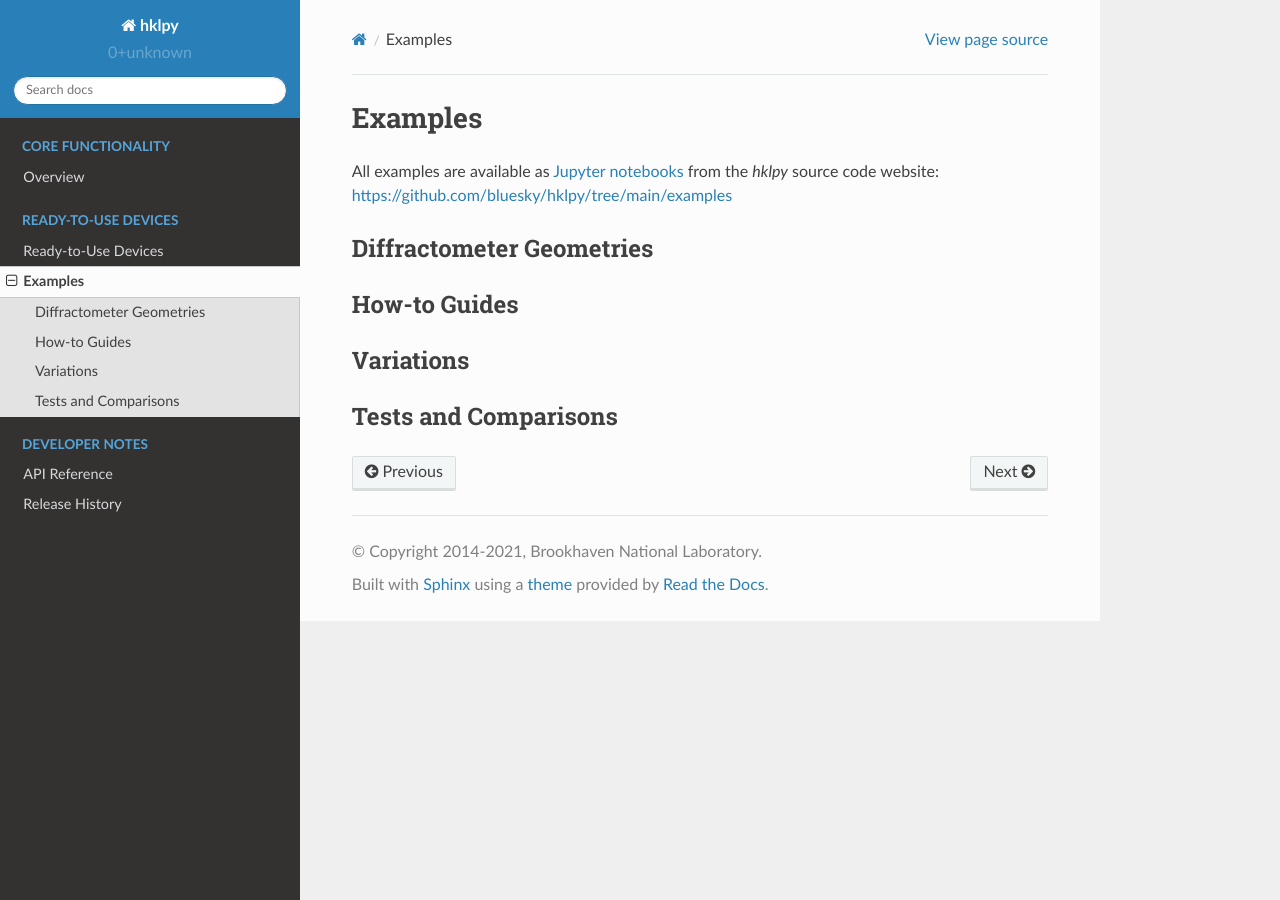
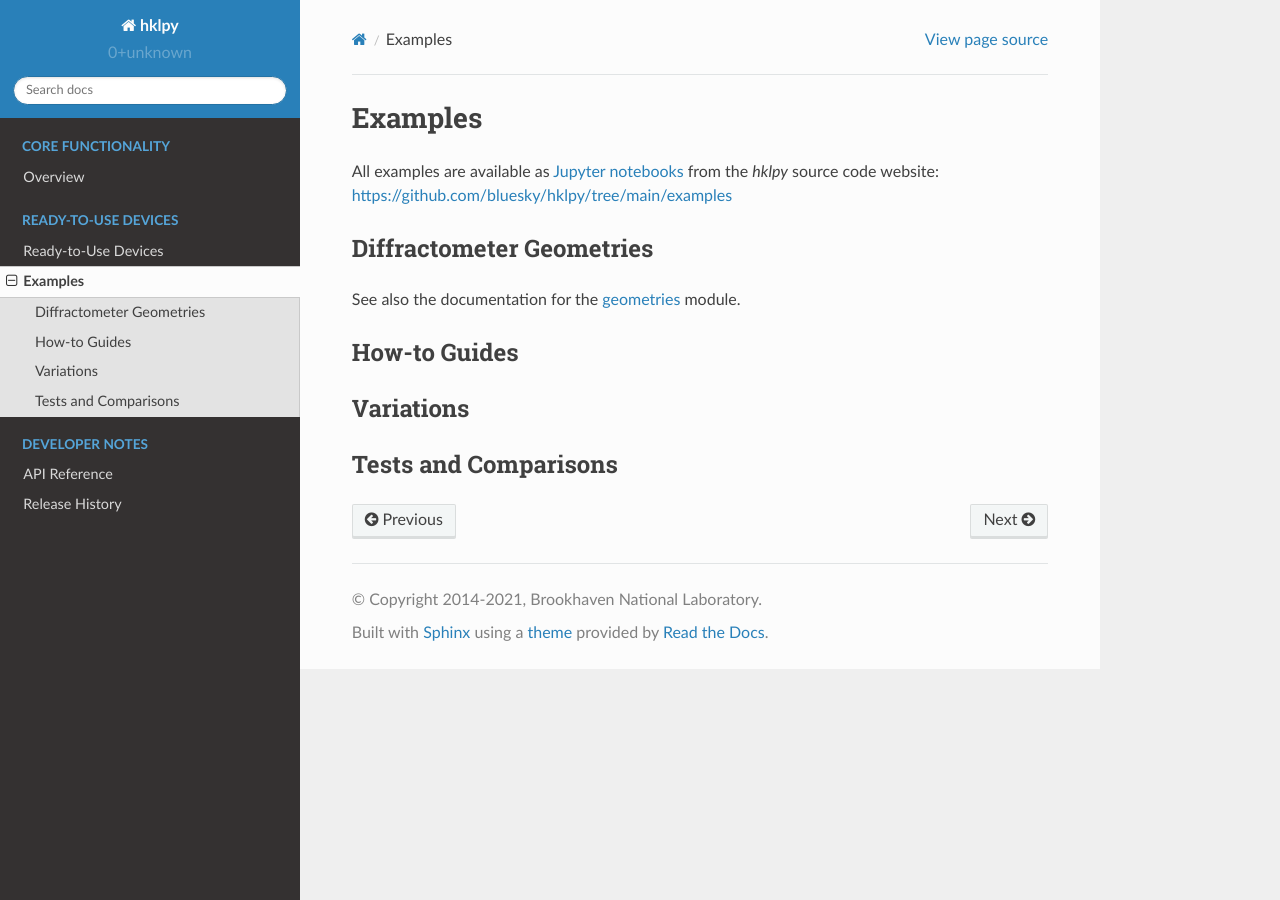
Before and after one commit to bluesky/hklpy, a Sphinx documentation site: the page built from docs/source/examples/index.rst, in a window 1280 px wide. Built offline with Sphinx 7.4.7 and the Read the Docs theme 2.0.0, drawn with Linux system fonts in a browser that asks for light colours.

Commit message:
DOC #155  cross-reference

```diff
--- a/docs/source/examples/index.rst
+++ b/docs/source/examples/index.rst
@@ -8,8 +8,12 @@ All examples are available as
 from the *hklpy* source
 code website: https://github.com/bluesky/hklpy/tree/main/examples
 
+.. _examples.diffractometer:
+
 Diffractometer Geometries
 -------------------------
+
+See also the documentation for the :ref:`geometries` module.
 
 .. toctree::
    :maxdepth: 1
--- a/docs/source/geometries.rst
+++ b/docs/source/geometries.rst
@@ -3,6 +3,8 @@
 
 geometries
 ----------
+
+See examples in the :ref:`examples.diffractometer` section.
 
 .. toctree::
    :maxdepth: 2
```
